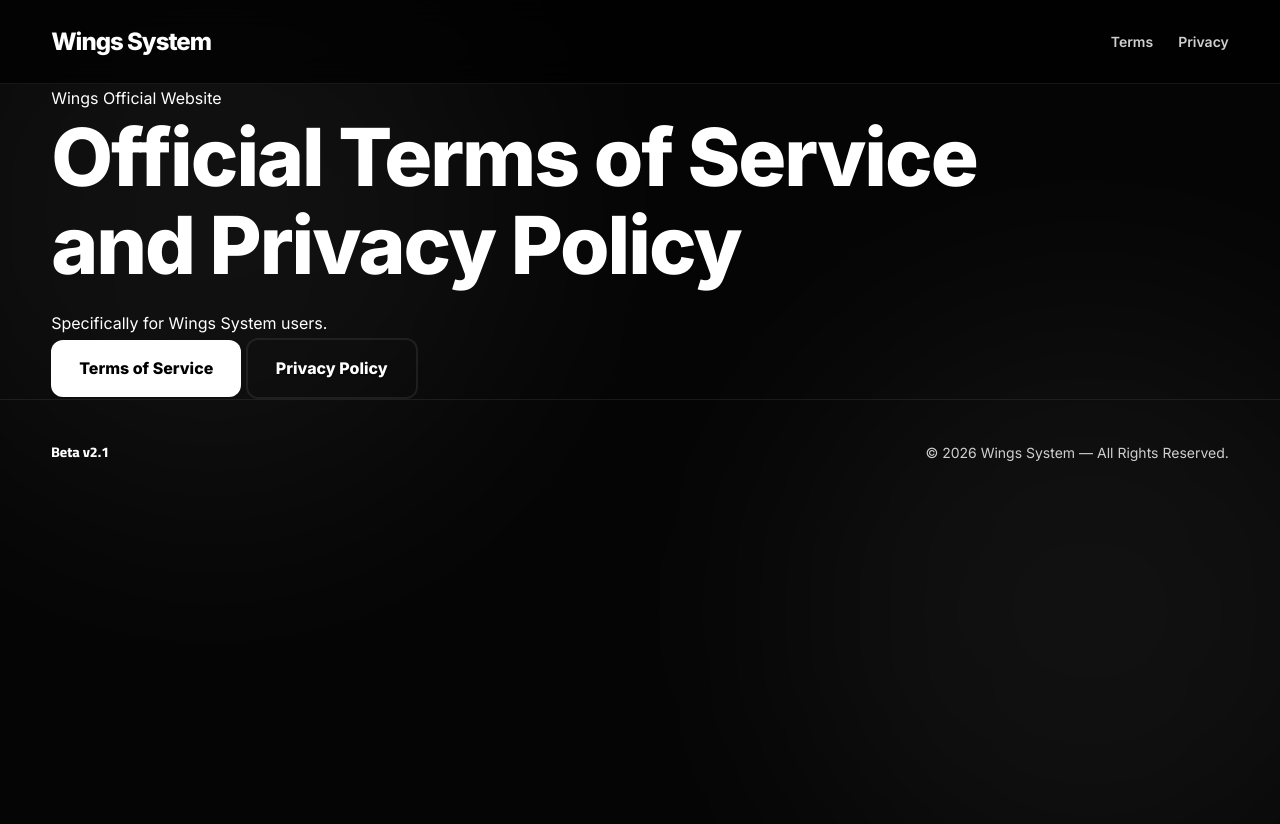
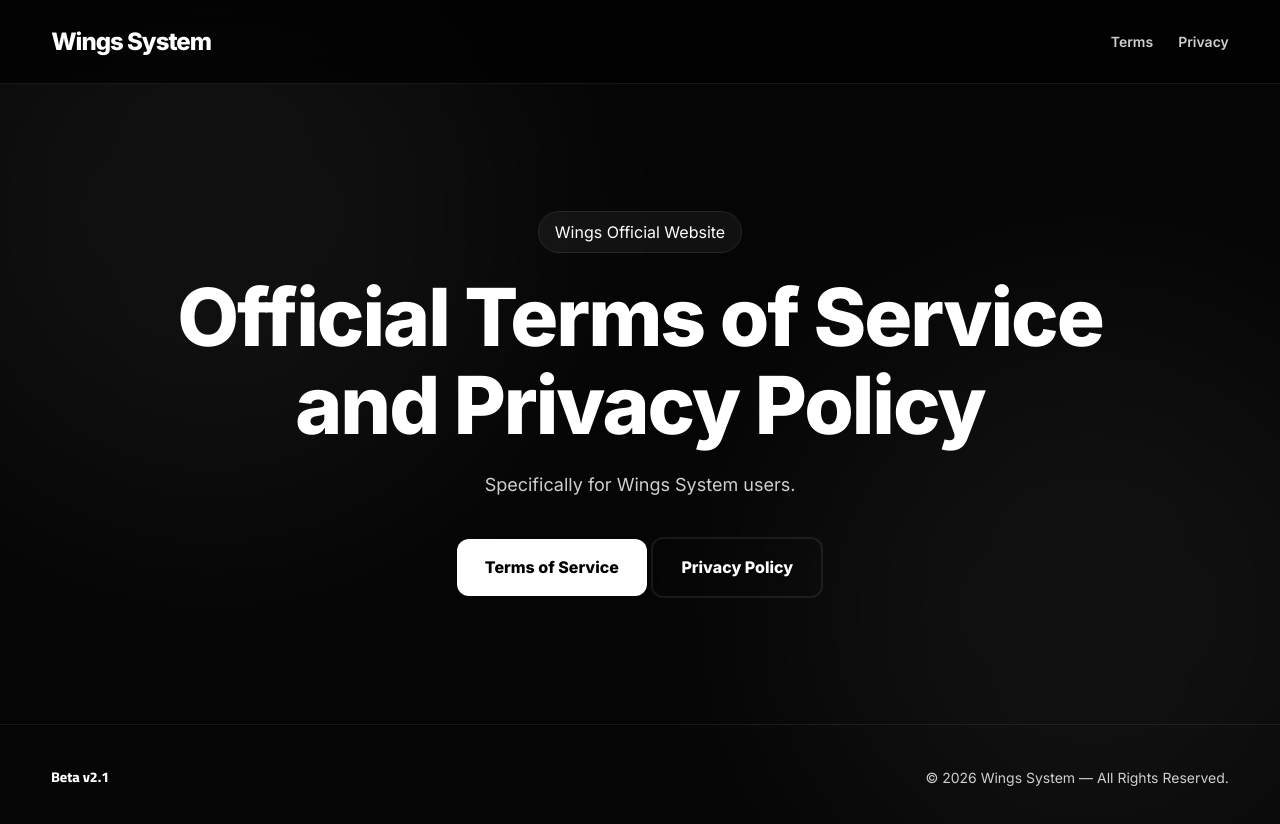
Before and after one commit to 02nly0/Wings, a plain HTML site: page index.html in a window 1280 px wide. Before the commit the page ends 800 px from the top, so only its background shows below. Drawn offline with Linux system fonts and the light colour scheme.

Commit message:
Update index.html

```diff
--- a/index.html
+++ b/index.html
@@ -4,62 +4,34 @@
   <meta charset="UTF-8"/>
   <meta name="viewport" content="width=device-width, initial-scale=1.0"/>
   <title>Wings System</title>
-  <meta name="description" content="Official Terms of Service and Privacy Policy for Wings System."/>
+  <link rel="preconnect" href="https://cdnjs.cloudflare.com">
   <link rel="stylesheet" href="style.css"/>
 </head>
 <body class="dark">
-
-<div class="bg-animation">
-  <div class="glow"></div>
-  <div class="glow"></div>
-</div>
-
+<div class="bg-animation"><div class="glow"></div><div class="glow"></div></div>
 <header>
   <div class="container header-container">
-    <a href="/" class="logo">
-      Wings System
-    </a>
-
-    <nav>
-      <a href="terms.html">Terms</a>
-      <a href="privacy.html">Privacy</a>
-    </nav>
+    <a href="index.html" class="logo">Wings System</a>
+    <nav><a href="terms.html">Terms</a><a href="privacy.html">Privacy</a></nav>
   </div>
 </header>
-
-<section class="hero">
+<section class="hero" style="height: 80vh; display: flex; align-items: center; justify-content: center; text-align: center;">
   <div class="container hero-content">
-    <span class="hero-badge">Wings Official Website</span>
-
-    <h2>
-      Official Terms of Service <br>
-      and Privacy Policy
-    </h2>
-
-    <p>
-      Specifically for Wings System users.
-    </p>
-
+    <span class="hero-badge" style="background:rgba(255,255,255,0.05); padding:6px 16px; border-radius:100px; border:1px solid var(--border); margin-bottom:20px; display:inline-block;">Wings Official Website</span>
+    <h2>Official Terms of Service <br> and Privacy Policy</h2>
+    <p style="margin-bottom: 35px; color: var(--secondary); font-size: 18px;">Specifically for Wings System users.</p>
     <div class="buttons">
       <a class="btn" href="terms.html">Terms of Service</a>
       <a class="btn secondary" href="privacy.html">Privacy Policy</a>
     </div>
   </div>
 </section>
-
 <footer>
   <div class="container footer-content">
     <div class="made-by">Beta<span class="heart"> v2.1</span></div>
     <p>© 2026 Wings System — All Rights Reserved.</p>
   </div>
 </footer>
-
-<script>
-  document.addEventListener('contextmenu', e => e.preventDefault());
-  document.onkeydown = function(e) {
-    if (e.ctrlKey && (e.keyCode === 67 || e.keyCode === 85 || e.keyCode === 83)) return false;
-  };
-</script>
-
+<script src="script.js"></script>
 </body>
 </html>
```
